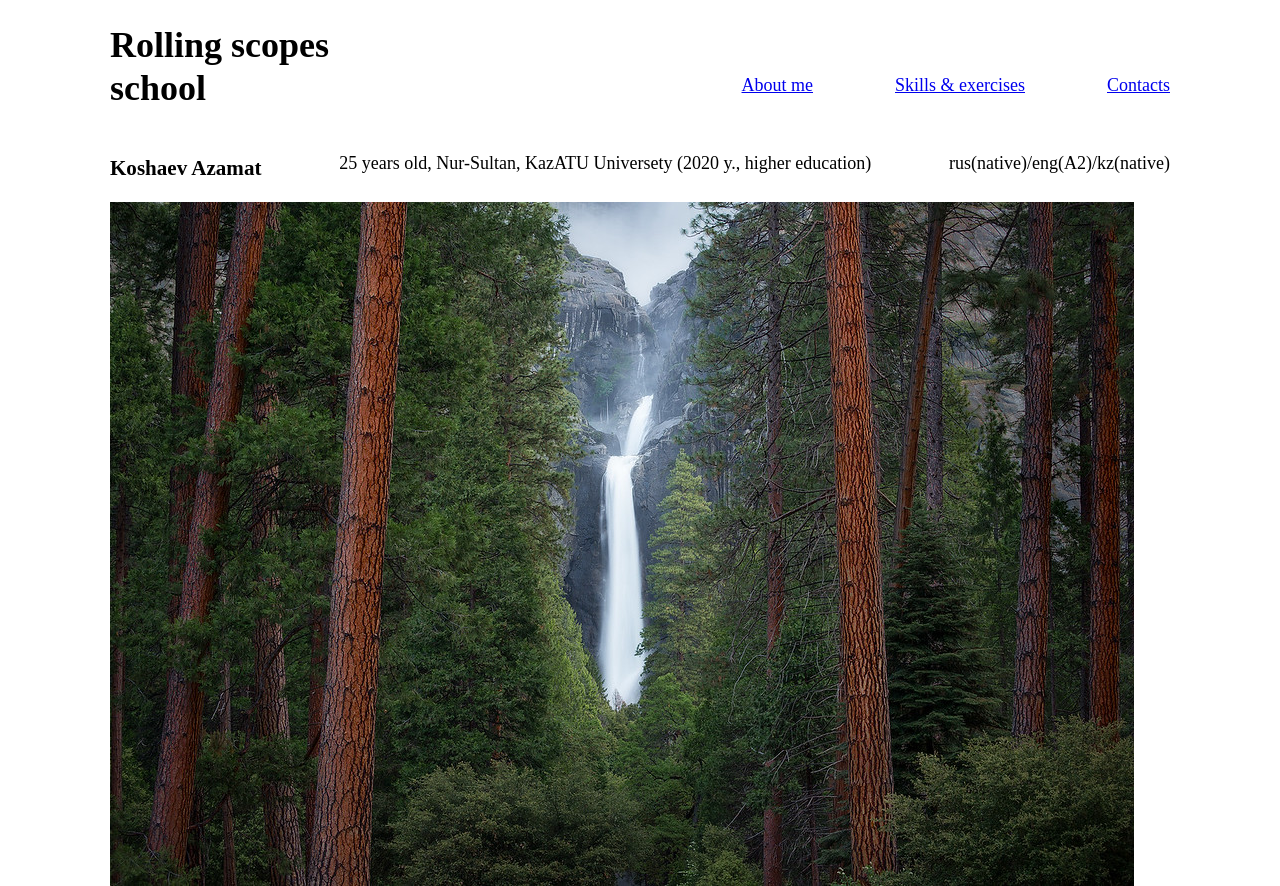
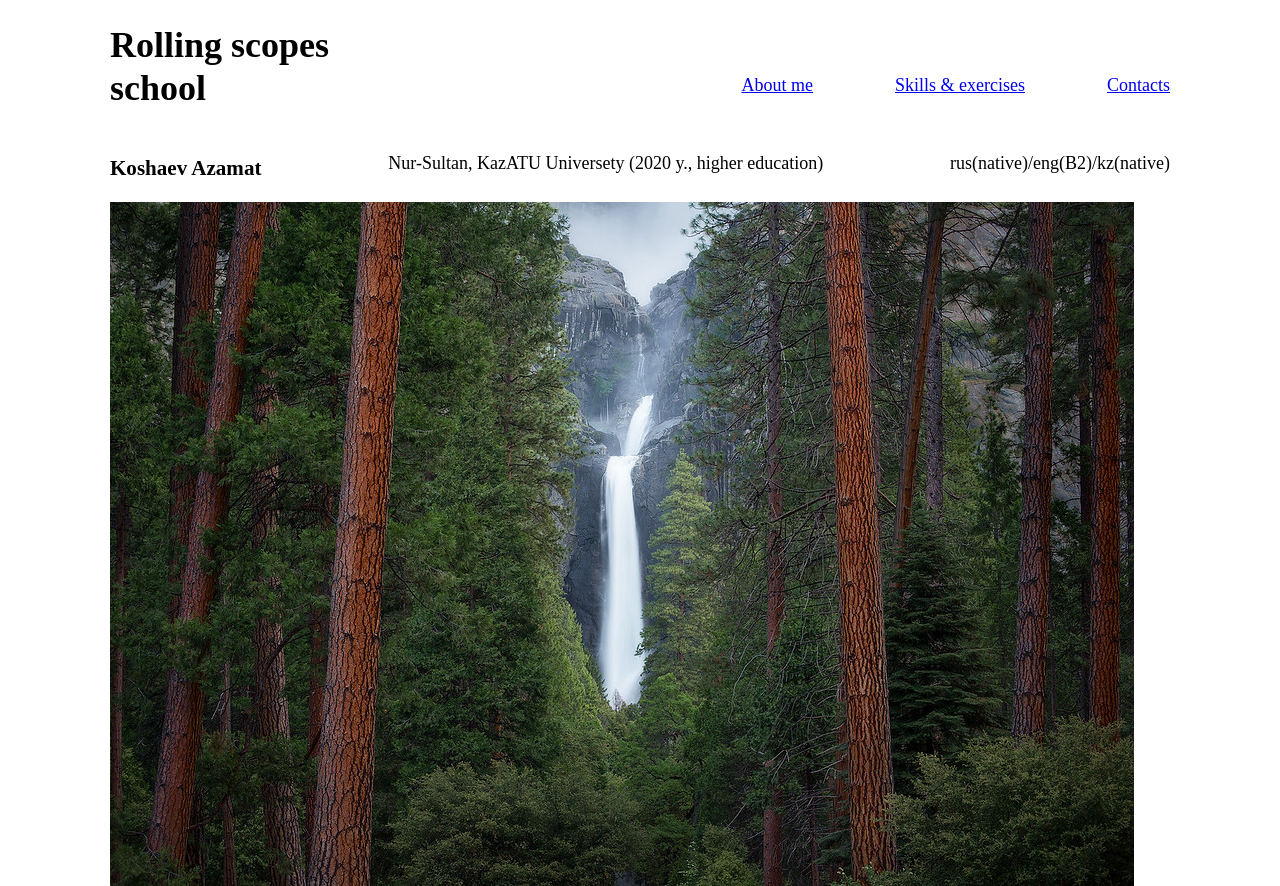
Before and after one commit to NewUser-nu/rsschool-cv, a plain HTML site: page index.html in a window 1280 px wide. Shown: the top 886 px of the page. Drawn offline with Linux system fonts and the light colour scheme.

Commit message:
Update index.html

```diff
--- a/index.html
+++ b/index.html
@@ -39,9 +39,9 @@
         <div class="fb__inf">
             <h3 class="name">Koshaev Azamat</h3>
 
-            <p>25 years old, Nur-Sultan, KazATU Universety (2020 y., higher education)</p>
+            <p>Nur-Sultan, KazATU Universety (2020 y., higher education)</p>
 
-            <p class="fb__lang">rus(native)/eng(A2)/kz(native)</p>
+            <p class="fb__lang">rus(native)/eng(B2)/kz(native)</p>
         </div>
         <img src="./img/backg-img.jpg" alt="some-img">
     </section>
```
